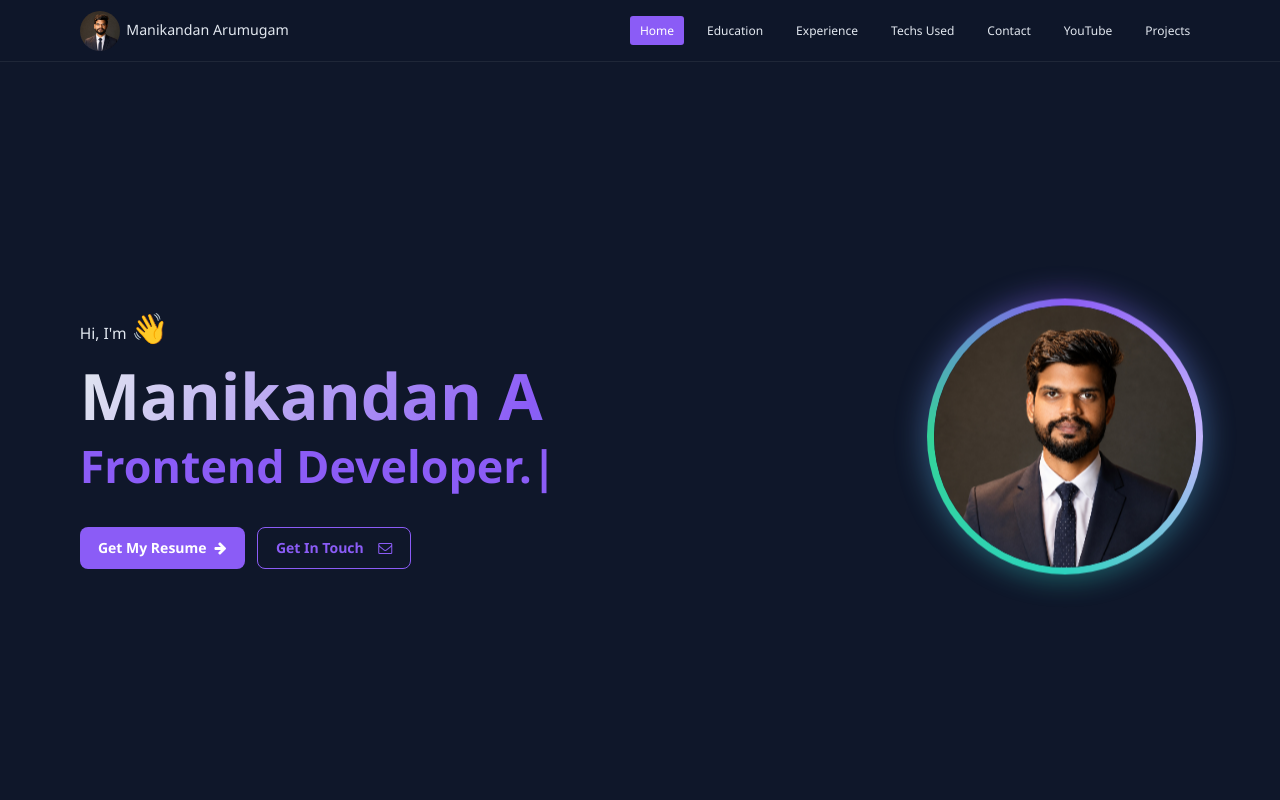
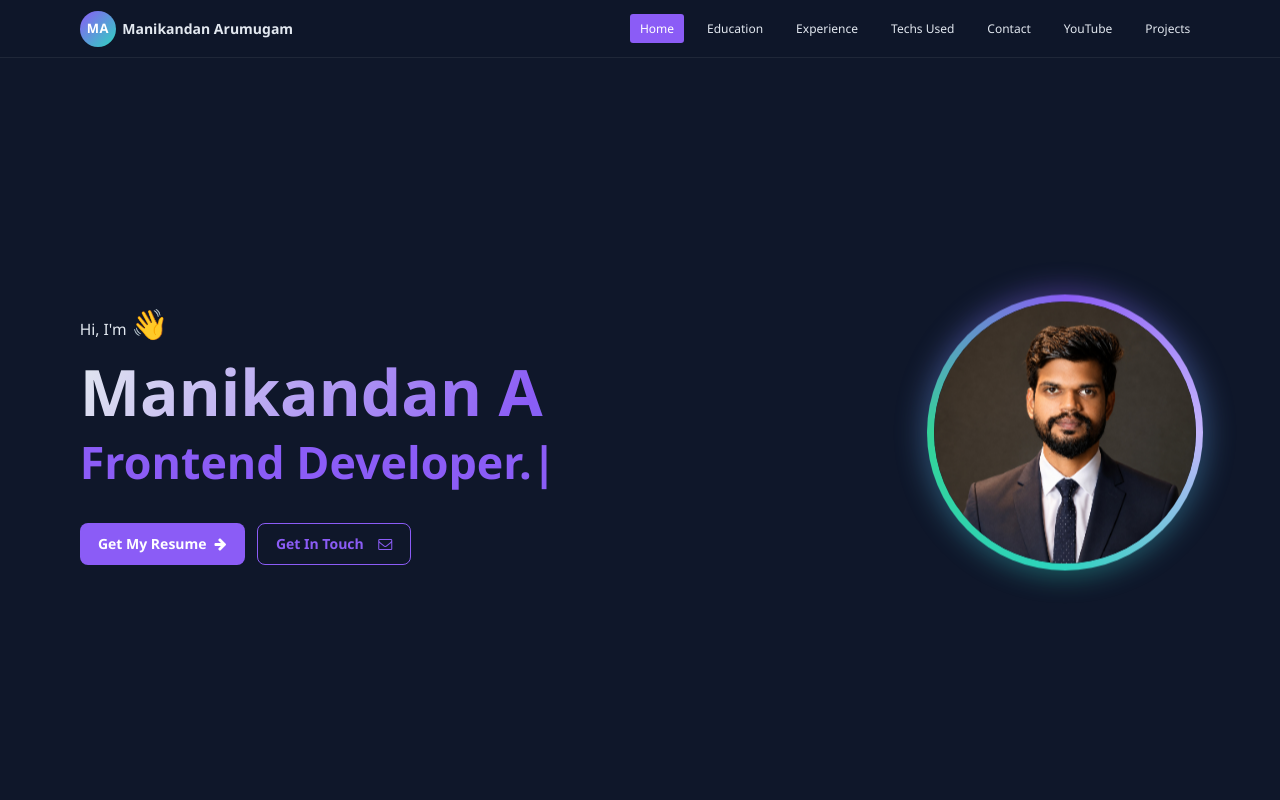
Before and after one commit to manikeeranur/react-portfolio, a React (Create React App) app: page / in a window 1280 px wide. Shown: the top 800 px of the page. Built offline with nearby package versions, Linux system fonts and the light colour scheme.

Commit message:
changes 001

```diff
--- a/src/App.css
+++ b/src/App.css
@@ -123,12 +123,31 @@ body {
 }
 .navbar-brand:hover { opacity: 0.85; }
 
-.navbar-brand .profile-img {
-  width: 40px;
-  height: 40px;
+.navbar-avatar {
+  width: 36px;
+  height: 36px;
+  border-radius: 50%;
+  background: linear-gradient(135deg, #8b5cf6, #2dd4bf);
+  color: #fff;
+  font-size: 13px;
+  font-weight: 700;
+  display: flex;
+  align-items: center;
+  justify-content: center;
+  flex-shrink: 0;
+  letter-spacing: 0.5px;
   transition: transform 0.3s ease;
 }
-.navbar-brand:hover .profile-img { transform: scale(1.08); }
+
+.navbar-brand:hover .navbar-avatar {
+  transform: scale(1.1);
+}
+
+.navbar-brand-name {
+  font-size: 14px;
+  font-weight: 600;
+  color: var(--text);
+}
 
 /* ============================================================
    HOME
--- a/src/components/Navbar/Navbar.jsx
+++ b/src/components/Navbar/Navbar.jsx
@@ -1,5 +1,4 @@
 import React, { useState, useEffect } from "react";
-import Profile from "../../Images/Profile/manikandan_profile.jpeg";
 import { Link } from "react-scroll";
 
 const Navbar = () => {
@@ -27,14 +26,9 @@ const Navbar = () => {
       className={`navbar navbar-expand-md navbar-light sticky-top${scrolled ? " navbar-scrolled" : ""}`}
     >
       <div className="container">
-        <a className="navbar-brand" href="/">
-          <img
-            src={Profile}
-            alt=""
-            width={40}
-            className="rounded-circle profile-img"
-          />
-          <small className="ms-2">Manikandan Arumugam</small>
+        <a className="navbar-brand d-flex align-items-center gap-2" href="/">
+          <div className="navbar-avatar">MA</div>
+          <span className="navbar-brand-name">Manikandan Arumugam</span>
         </a>
         <button
           className="navbar-toggler d-lg-none"
```
